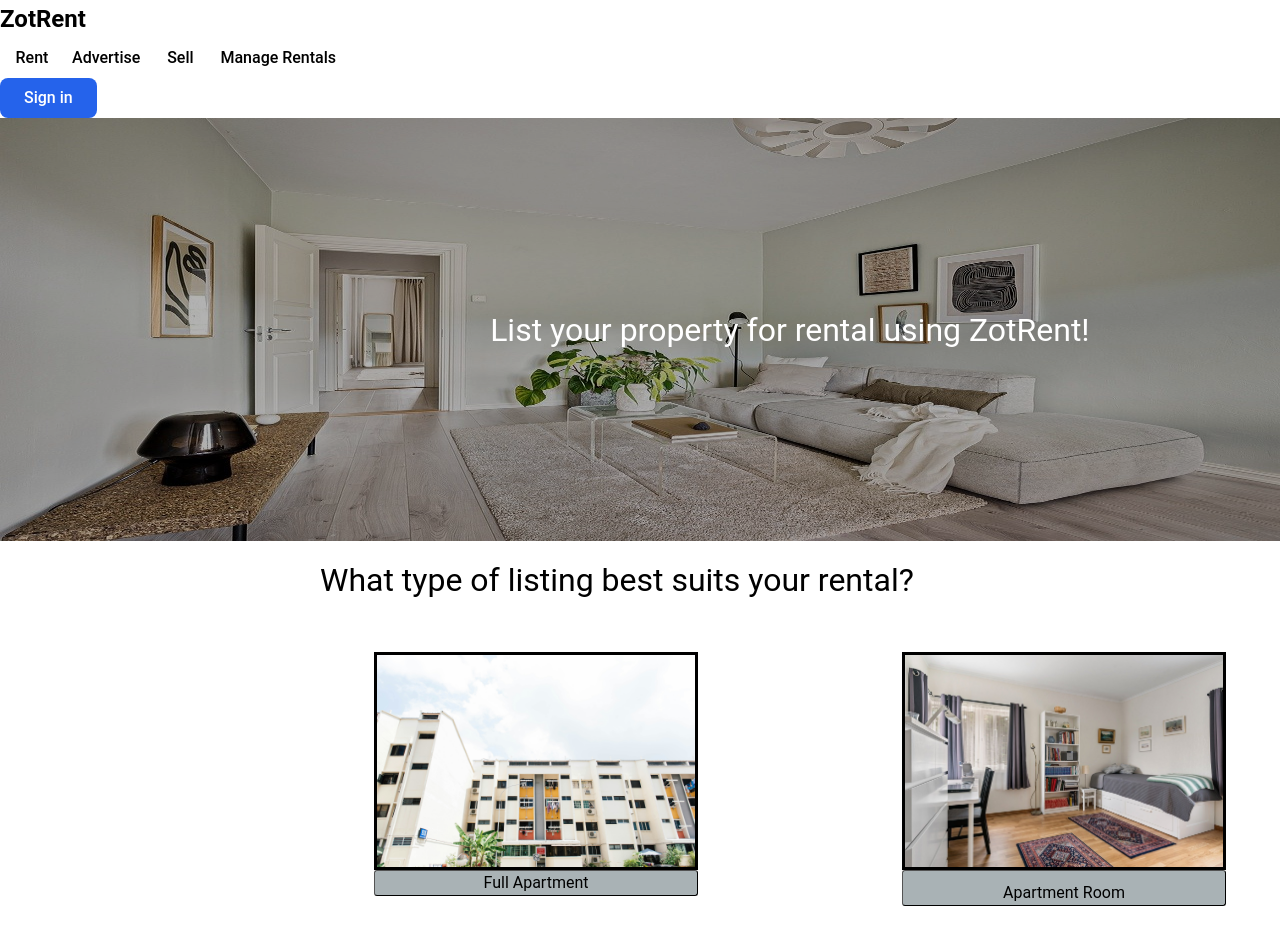
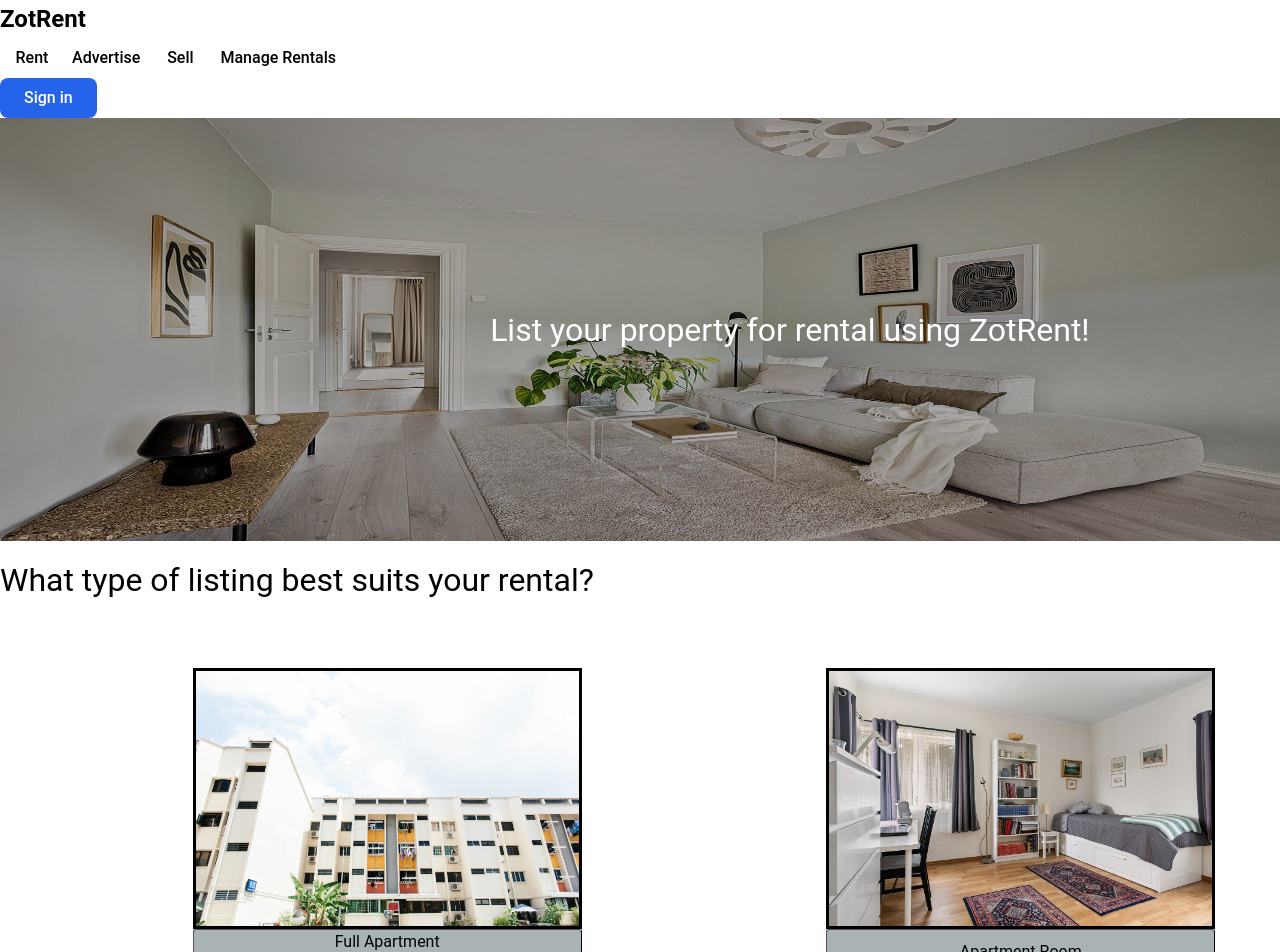
Before and after one commit to mendel1224/ZotRent, a React (Vite) app: page /rental-page in a window 1280 px wide. Shown: the top 952 px of the page. Before the commit the page ends 906 px from the top, so only its background shows below. Built offline with nearby package versions, Linux system fonts and the light colour scheme.

Commit message:
Fixed formatting of rentalpage

```diff
--- a/src/pages/RentalPage.jsx
+++ b/src/pages/RentalPage.jsx
@@ -35,7 +35,7 @@ function RentalPage() {
       </div>
 
       <div style={{ marginTop: "15px" ,
-                    marginLeft: "25%"
+                    marginLeft: "0%"
       }}>
         <p style={{ fontSize: "200%" }}>
             What type of listing best suits your rental?
@@ -46,6 +46,7 @@ function RentalPage() {
             display: "flex",
             justifyContent: "center",
             gap: "10%",
+            marginLeft: "10%",
           }}
         >
           <div
```
